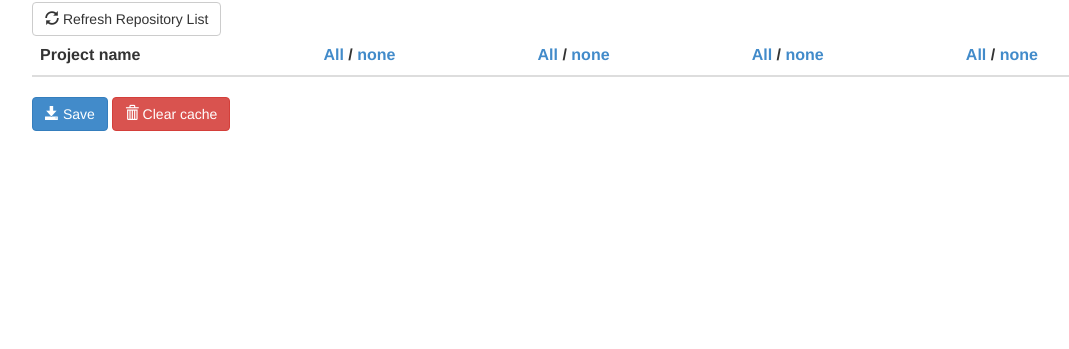
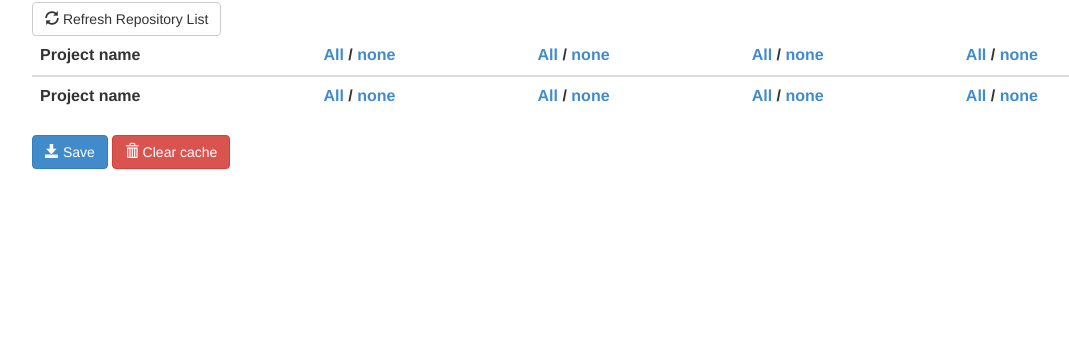
Before and after one commit to sue445/chrome-tanuki-notifier, a browser extension: page options.html in a window 1280 px wide. Shown: the part 451-800 px from the top of the page, without its empty margins (38-1107 px from the left). Drawn offline with Linux system fonts and the light colour scheme.

Commit message:
Add all/none also at the bottom

```diff
--- a/options.html
+++ b/options.html
@@ -71,6 +71,13 @@
         </thead>
         <tbody id="projects">
         </tbody>
+        <tfoot>
+            <th>Project name</th>
+            <th><a href="#" class="select-all">All</a>&nbsp;/&nbsp;<a href="#" class="select-none">none</a></th>
+            <th><a href="#" class="select-all">All</a>&nbsp;/&nbsp;<a href="#" class="select-none">none</a></th>
+            <th><a href="#" class="select-all">All</a>&nbsp;/&nbsp;<a href="#" class="select-none">none</a></th>
+            <th><a href="#" class="select-all">All</a>&nbsp;/&nbsp;<a href="#" class="select-none">none</a></th>
+        </tfoot>
     </table>
 
     <button class="save btn btn-primary">
```
